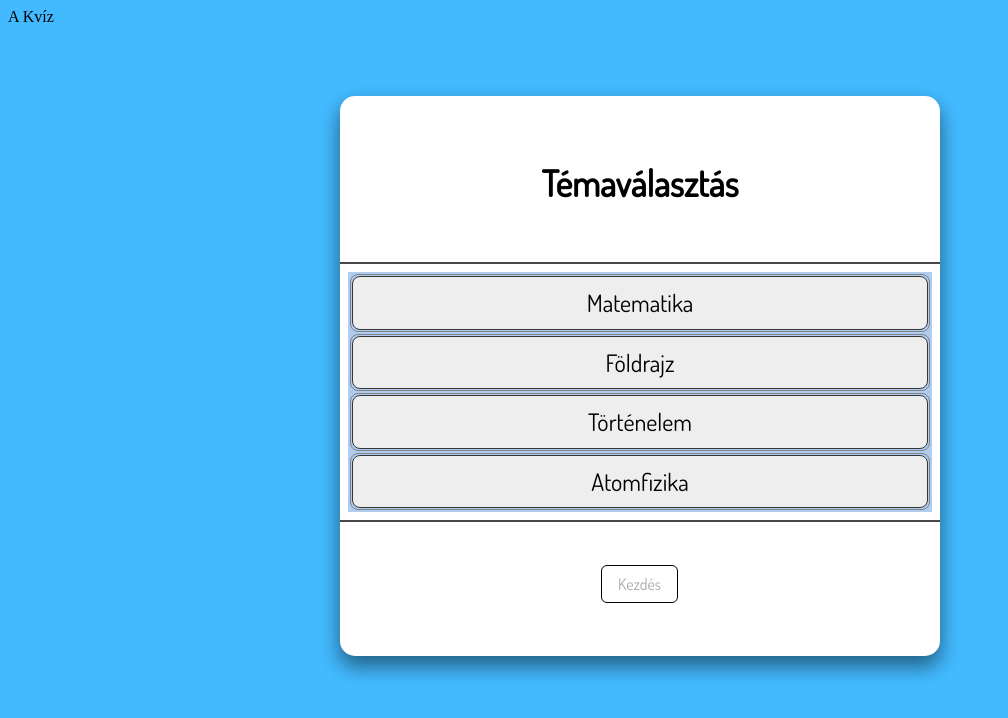
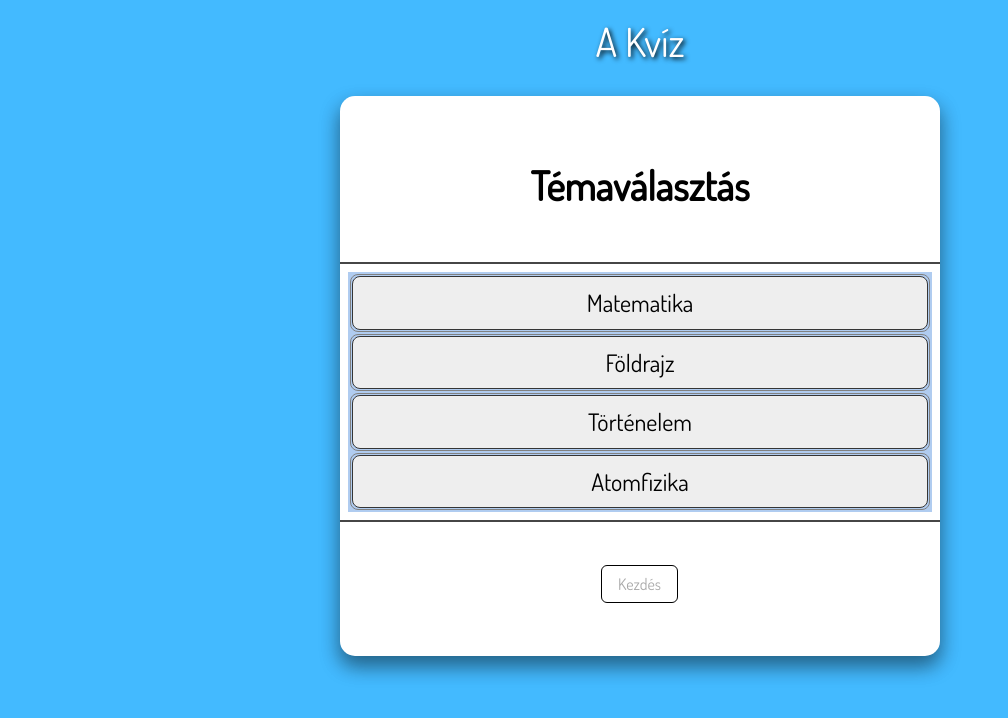
Before and after one commit to epatrik/SZFM-Mini-Projekt, a website with bundled scripts: page src/index.html in a window 1280 px wide. Shown: the whole page, without its empty margins (0-1008 px from the left). Built offline with nearby package versions, Linux system fonts and the light colour scheme.

Commit message:
css frissítve

```diff
--- a/src/styles.css
+++ b/src/styles.css
@@ -10,6 +10,7 @@
     color: rgb(4, 110, 231);
     font-weight: 600;
     border: solid 2px rgb(0, 89, 255);
+    background-image: radial-gradient(circle, blue, red, green);
 }
 
 body {
@@ -116,15 +117,24 @@ table {
     text-align: center;
 }
 
+#skrumblak {
+    font-family: 'Dosis', sans-serif;
+    text-align: center;
+    font-size: 5vh;
+    color: white;
+    margin-top: 2vh;
+    text-shadow: 2px 2px 5px black;
+}
+
 #topic-title {
     position: absolute;
     top: 3vh;
     left: 0;
-    font-size: 4.5vh;
+    font-size: 5vh;
     font-weight: bold;
     border-bottom: solid 2px rgb(70, 70, 70);
     padding-top: 5vh;
-    padding-bottom: 7vh;/*
+    padding-bottom: 6.5vh;/*
     padding-left: 17.75vh;
     padding-right: 17.75vh;*/
     width: 100%;
@@ -143,10 +153,6 @@ table {
     /*background-image: radial-gradient(circle, rgb(245, 245, 245), rgb(240, 240, 240), rgb(235, 235, 235));*/
     background-color: rgb(238, 238, 238);
     border-radius: 8px;
-}
-
-.selected {
-    background-color: blue;
 }
 
 #topic-block button:hover {
```
